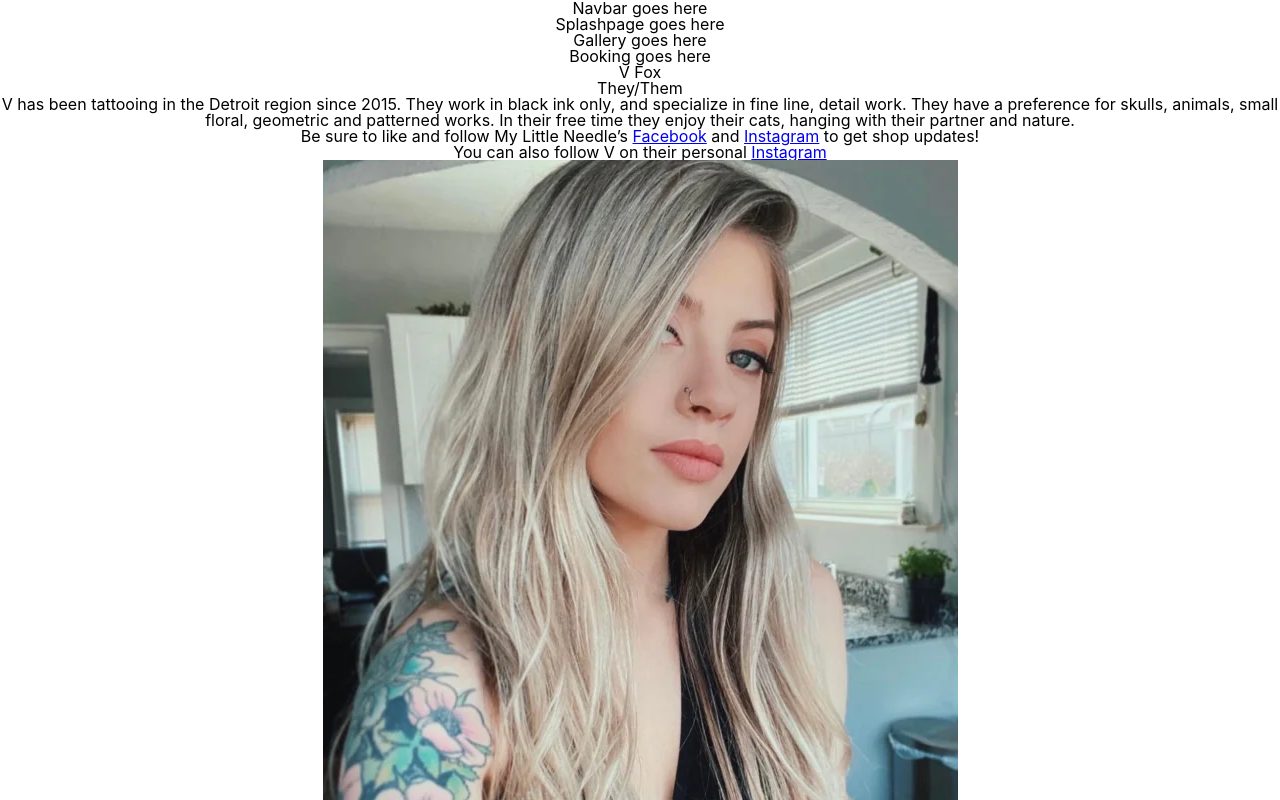
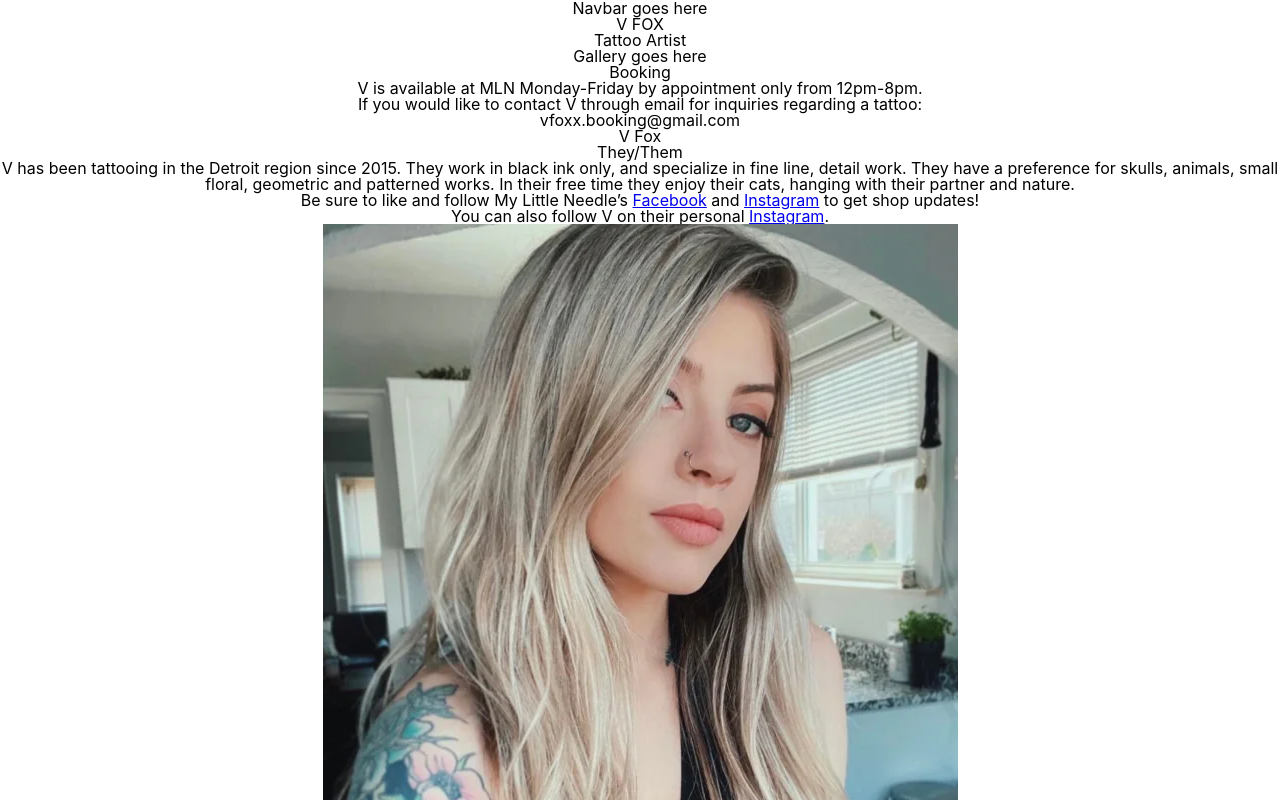
Before and after one commit to HamwiseHamgee/v_tattoo, a React (Create React App) app: page / in a window 1280 px wide. Shown: the top 800 px of the page. Built offline with nearby package versions, Linux system fonts and the light colour scheme.

Commit message:
Working on populating splashpage and booking page.

```diff
--- a/src/components/bio/bio.js
+++ b/src/components/bio/bio.js
@@ -5,7 +5,7 @@ import headshot from '../../assets/images/vHeadshot.png';
 class Bio extends React.Component {
 	render() {
 		return (
-			<div className='bio'>
+			<div id='bio'>
 				<h1>V Fox</h1>
 				<h2>They/Them</h2>
 				<p>
@@ -16,24 +16,25 @@ class Bio extends React.Component {
 					they enjoy their cats, hanging with their partner and
 					nature.
 					<p>
-						Be sure to like and follow My Little Needle’s{' '}
+						Be sure to like and follow My Little Needle’s&nbsp;
 						<a href='https://www.facebook.com/mylittleneedletattoos'>
 							Facebook
-						</a>{' '}
-						and{' '}
+						</a>
+						&nbsp;and&nbsp;
 						<a href='https://www.instagram.com/mylittleneedletattoos/'>
 							Instagram
-						</a>{' '}
-						to get shop updates!
+						</a>
+						&nbsp;to get shop updates!
 					</p>
 					<p>
-						You can also follow V on their personal{' '}
+						You can also follow V on their personal&nbsp;
 						<a href='https://www.instagram.com/v.ffoxx/'>
 							Instagram
 						</a>
+						.
 					</p>
 				</p>
-				<img src={headshot} alt='Headshot of V Fox' />
+				<img src={headshot} alt='Headshot of V Fox'/>
 			</div>
 		);
 	}
--- a/src/components/booking/booking.js
+++ b/src/components/booking/booking.js
@@ -4,8 +4,11 @@ import './booking.css';
 class Booking extends React.Component {
     render() {
         return(
-            <div className='booking'>
-                <p>Booking goes here</p>
+            <div id='bookingDiv'>
+                <h2 id='bookingTitle'>Booking</h2>
+                <p>V is available at MLN Monday-Friday by appointment only  from 12pm-8pm.</p>
+                <p>If you would like to contact V through email for inquiries regarding a tattoo:</p>
+                <p>vfoxx.booking@gmail.com</p>
             </div>
         );
     }
--- a/src/components/splashpage/splashpage.js
+++ b/src/components/splashpage/splashpage.js
@@ -1,14 +1,15 @@
-import React from "react";
+import React from 'react';
 import './splashpage.css';
 
 class Splashpage extends React.Component {
-    render() {
-        return(
-            <div className='splashpage'>
-                <p>Splashpage goes here</p>
-            </div>
-        );
-    };
-};
+	render() {
+		return (
+			<div id='splashpage'>
+				<h1>V FOX</h1>
+				<h2>Tattoo Artist</h2>
+			</div>
+		);
+	}
+}
 
 export default Splashpage;
```
